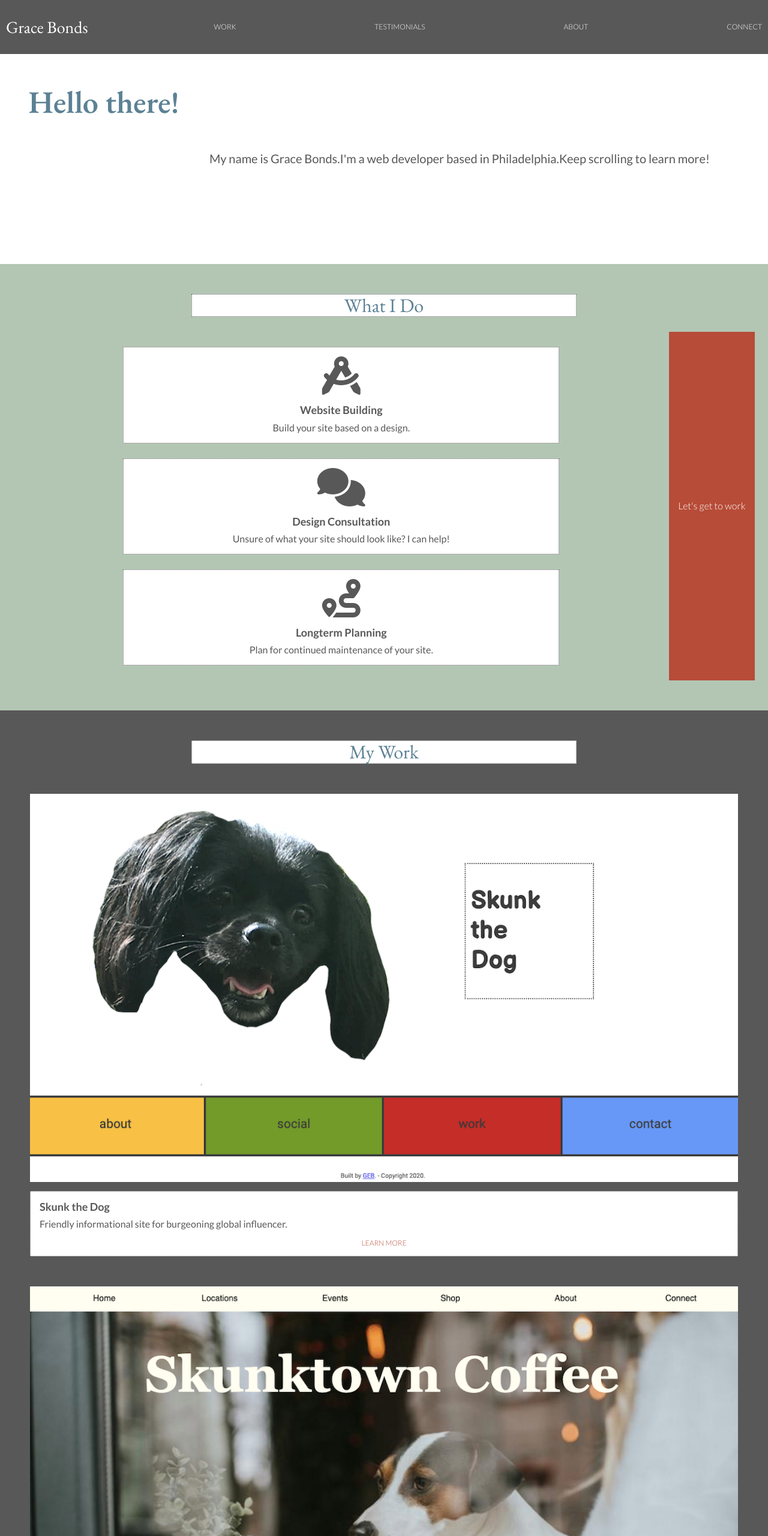
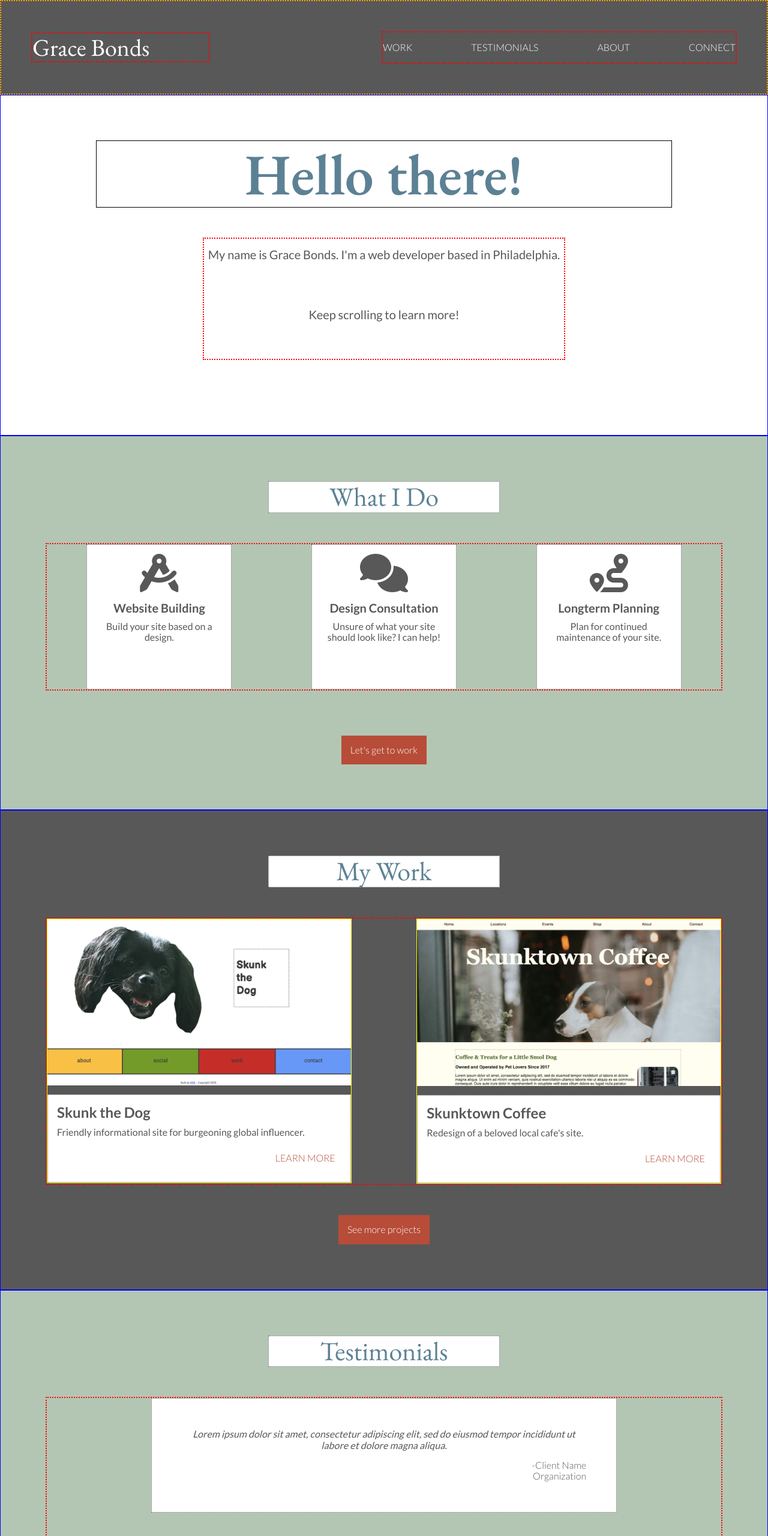
Before and after one commit to gbonds/portfolio-website-v2, a website built with Parcel: page index.html in a window 1280 px wide. Shown: the top 2560 px of the page at 60% size. Built offline with nearby package versions, Linux system fonts and the light colour scheme.

Commit message:
Added styles for desktop

```diff
--- a/css/main.css
+++ b/css/main.css
@@ -85,12 +85,11 @@ textarea {
 
 /* REMOVE ONCE DONE FORMATTING */
 
-/*
 section {
   border: 1px solid blue;
 }
 
-.content-container {
+.content-container, nav, h1 {
   border: 2px dotted red;
 }
 
@@ -105,7 +104,6 @@ article {
 h2, h3 {
   border: 1px solid black;
 }
-*/
 
 /* ----- Global Styles ----- */
 
@@ -123,6 +121,7 @@ body {
 section {
   display: flex;
   justify-content: center;
+  align-items: center;
   flex-flow: row wrap;
   padding: 50px 0;
   /* IMPORTANT using padding here so that section background colors line up */
@@ -134,7 +133,7 @@ section {
   margin: 25px 50px;
   display: flex;
   justify-content: center;
-  align-items: center;
+  align-items: start;
   flex-flow: row wrap;
 }
 
@@ -179,7 +178,7 @@ button {
 }
 
 button:hover {
-  background-color: rgba(183, 76, 56,.85);
+  background-color: rgba(183, 76, 56, .85);
   transition-duration: 0.2s;
 }
 
@@ -210,7 +209,7 @@ h4 {
 }
 
 .green-background {
-  background-color:#b3c6b3ff;
+  background-color: #b3c6b3ff;
 }
 
 /* TODO add color classes for backgrounds */
@@ -278,7 +277,6 @@ nav li {
   font-weight: 300;
 }
 
-
 /* ==========================================================================
    Base Homepage Styles
    ========================================================================== */
@@ -289,10 +287,13 @@ nav li {
   font-size: 3.25em;
   font-weight: 600;
   color: #5c8194;
+  width: 75%;
+  text-align: center;
 }
 
 #hero-section .content-container {
   min-height: 200px;
+  width: 75%;
 }
 
 #hero-section p {
@@ -328,7 +329,6 @@ nav li {
   margin-bottom: 25px;
   /* added some extra margin to bottom for visual readability */
   color: white;
-
 }
 
 #work-section img {
@@ -360,7 +360,6 @@ nav li {
   color: #b74c38ff;
   font-size: .75em;
 }
-
 
 /* ----- Base Testimonials ----- */
 
@@ -481,25 +480,97 @@ nav li {
 }
 
 /* ==========================================================================
-   EXAMPLE Media Queries for Responsive Design.
-   These examples override the primary ('mobile first') styles.
-   Modify as content requires.
+  Media Queries for Responsive Design.
    ========================================================================== */
 
-@media only screen and (min-width: 35em) {
-  /* Style adjustments for viewports that meet the condition */
+@media only screen and (min-width: 768px) {
+  /* Tablet and Desktop Styles */
+  section {
+    padding: 75px 0;
+  }
+  .content-container {
+    margin: 50px 75px;
+  }
+  article {
+    margin: 0;
+  }
+  h3 {
+    width: 30%;
+    font-size: 2.75em;
+  }
+  /* --------------- Desktop Header --------------- */
+  header {
+    padding: 25px 50px;
+  }
+  header h1 {
+    font-size: 2.5em;
+  }
+  nav {
+    width: 50%;
+  }
+  nav li {
+    font-size: 1em;
+  }
+  /* --------------- Desktop Homepage --------------- */
+      /* ----- Desktop Hero ----- */
+      #hero-section h2 {
+        font-size: 6em;
+      }
+      #hero-section .content-container {
+        max-width: 600px;
+        /* setting max-width to 600px to maintain line break before "Keep scrolling" p element */
+      }
+      #hero-section br {
+        display: none;
+      }
+      /* ----- Desktop Skills ----- */
+      #skills-section .content-container {
+        width: 100%;
+        justify-content: space-around;
+      }
+      #skills-section article {
+        width: 25%;
+        /* TODO how to make heights match? */
+        max-width: 210px;
+        min-height: 210px;
+      }
+      #skills-section h4 {
+        font-size: 1.25em;
+      }
+      /* ----- Desktop Work ----- */
+      #work-section .content-container {
+        justify-content: space-between;
+      }
+      #work-section article {
+        width: 45%;
+        margin-bottom: 0;
+        /* resets margin set in mobile design */
+      }
+      .portfolio-item-description {
+        min-height: 145px;
+      }
+      .portfolio-item-description h4 {
+        font-size: 1.5em;
+  }
+      .portfolio-item-description .link-container {
+        padding: 25px;
+        font-size: 1em;
+        text-align: right;
+      }
+     /* ----- Desktop Testimonials ----- */
+     #testimonials-section article {
+       margin-bottom: 50px;
+       width: 60%;
+       padding: 50px;
      }
 
-@media print, (-webkit-min-device-pixel-ratio: 1.25), (min-resolution: 1.25dppx), (min-resolution: 120dpi) {
-  /* Style adjustments for high resolution devices */
-}
+
 
   /* ==========================================================================
    Print styles.
    Inlined to avoid the additional HTTP request:
    https://www.phpied.com/delay-loading-your-print-css/
    ========================================================================== */
-
   @media print {
     *, *::before, *::after {
       background: #fff !important;
--- a/index.html
+++ b/index.html
@@ -57,8 +57,7 @@
     <section id="hero-section">
       <h2>Hello there!</h2>
       <div class="content-container">
-        <p>My name is Grace Bonds.</p>
-        <p>I'm a web developer based in Philadelphia.</p>
+        <p>My name is Grace Bonds. <br> <br> I'm a web developer based in Philadelphia.</p>
         <!-- TODO how to best format for mobile / desktop?
           desktop will not have break between first two paragraphs. -->
         <p>Keep scrolling to learn more!</p>
@@ -129,13 +128,13 @@
       <div class="content-container">
         <article>
           <p>Lorem ipsum dolor sit amet, consectetur adipiscing elit, sed do eiusmod tempor incididunt ut labore et
-            dolore magna aliqua. <br/>
-            <span>-Client Name<br/>
+            dolore magna aliqua. <br />
+            <span>-Client Name<br />
               Organization</span></p>
         </article>
         <article>
-          <p>Lorem ipsum dolor sit amet, consectetur adipiscing elit! <br/>
-            <span>-Client Name<br/>
+          <p>Lorem ipsum dolor sit amet, consectetur adipiscing elit! <br />
+            <span>-Client Name<br />
               Organization</span></p>
         </article>
       </div>
@@ -161,21 +160,21 @@
     <div id="contact-section">
       <h3>Let's Connect</h3>
       <div class="content-container">
+        <a href="mailto:gracebonds.webdev@gmail.com">
           <p class="fontawesome-icon">
-          <i class="far fa-envelope">
-            <a href="mailto:#"></a>
-          </i>
+            <i class="far fa-envelope"></i>
           </p>
+        </a>
+        <a href="https://github.com/gbonds" target="_blank">
           <p class="fontawesome-icon">
-          <i class="fab fa-github">
-            <a href="#"></a>
-          </i>
+            <i class="fab fa-github"></i>
           </p>
+        </a>
+        <a href="https://www.linkedin.com/in/grace-bonds-82a38060/" target="_blank">
           <p class="fontawesome-icon">
-          <i class="fab fa-linkedin-in">
-            <a href="#"></a>
-          </i>
+            <i class="fab fa-linkedin-in"></i>
           </p>
+        </a>
       </div> <!-- content-container ends -->
     </div> <!-- contact-section ends -->
     <div class="copyright-section">
```
Lines whose indentation alone changed are shown as unchanged.
